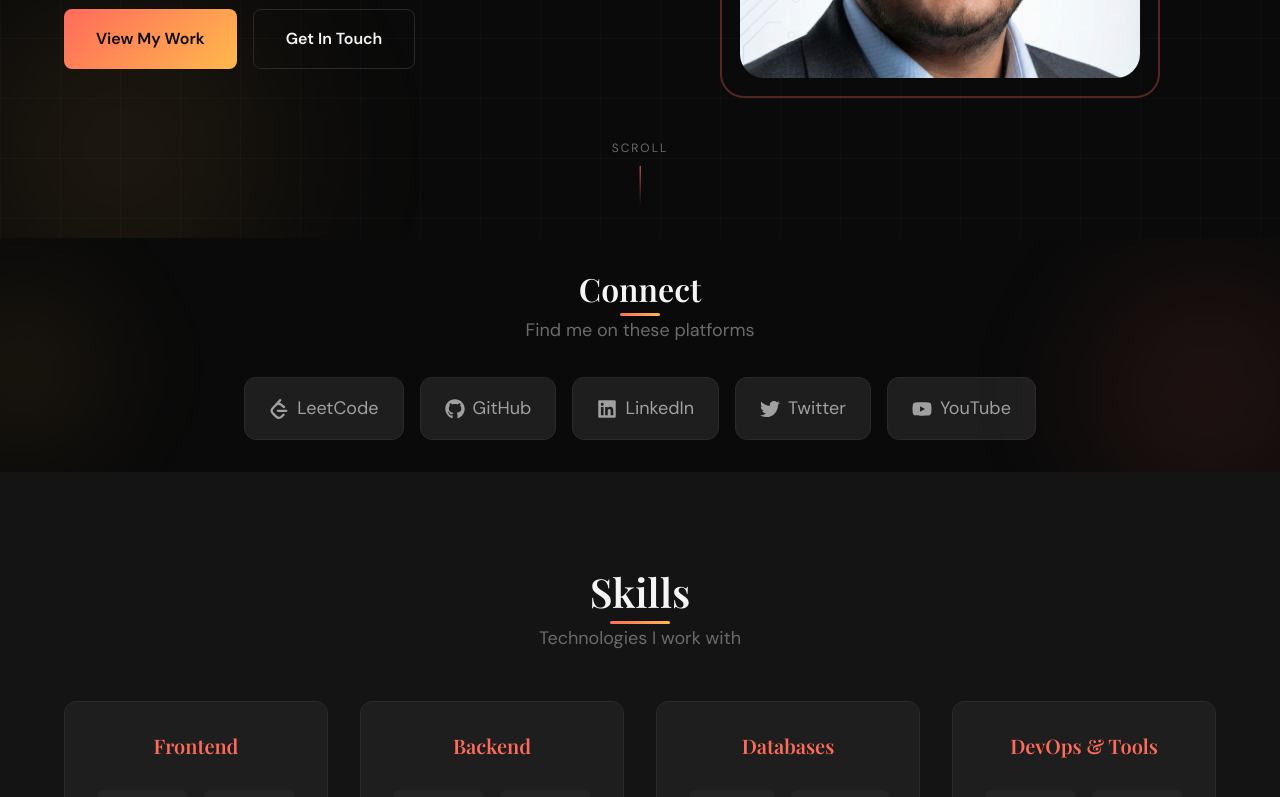
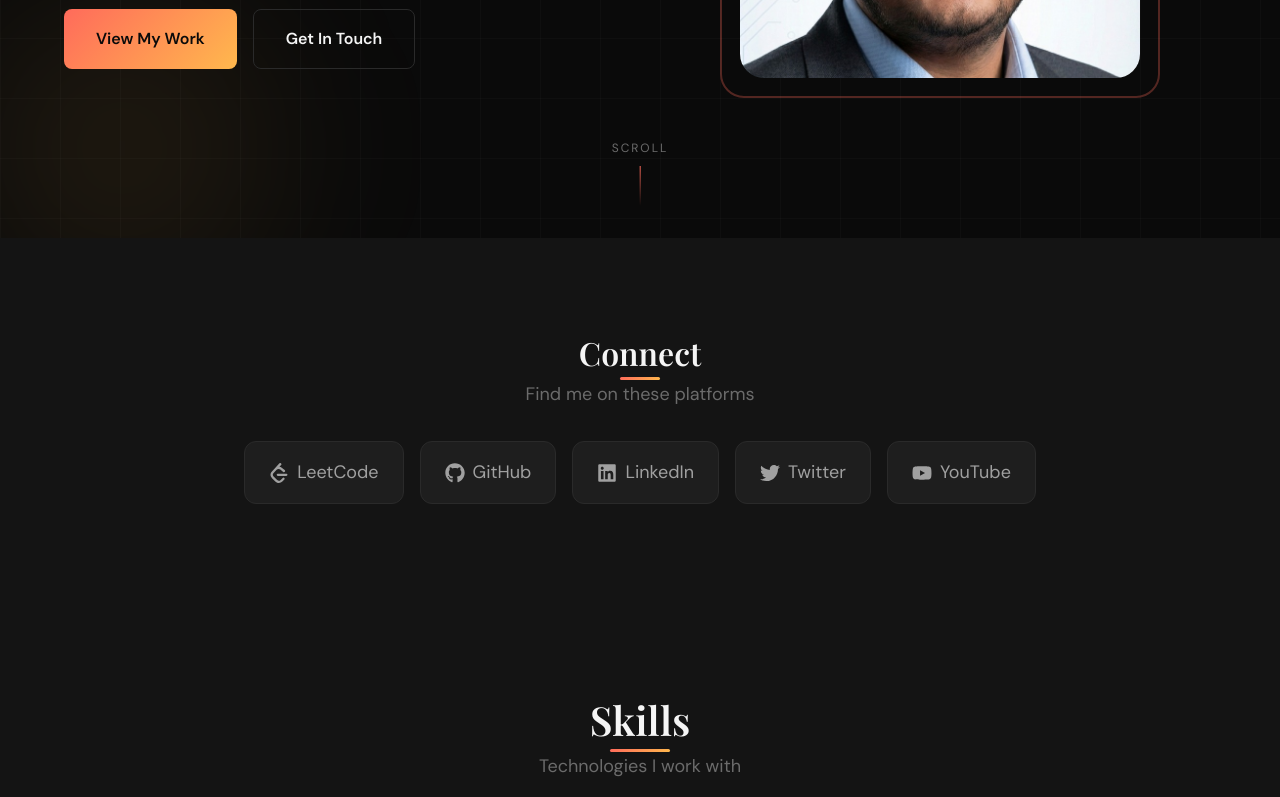
Before and after one commit to vineet1cg/PORTFOLIO, a React (Vite) app: page / in a window 1280 px wide. Shown: the part 562-1359 px from the top of the page. Built offline with nearby package versions, Linux system fonts and the light colour scheme.

Commit message:
Use Skills background for Connect section

```diff
--- a/src/components/SocialMedia.jsx
+++ b/src/components/SocialMedia.jsx
@@ -15,10 +15,6 @@ const socialLinks = [
 function SocialMedia() {
   return (
     <section className={styles.section}>
-      <div className={styles.background}>
-        <div className={styles.gradientOrb1}></div>
-        <div className={styles.gradientOrb2}></div>
-      </div>
       <div className={styles.container}>
         <motion.div
           className={styles.header}
--- a/src/components/SocialMedia.module.css
+++ b/src/components/SocialMedia.module.css
@@ -1,35 +1,7 @@
 .section {
-  padding: var(--space-8) 0;
+  padding: var(--space-24) 0;
+  background: var(--bg-secondary);
   position: relative;
-  overflow: hidden;
-}
-
-.background {
-  position: absolute;
-  inset: 0;
-  pointer-events: none;
-}
-
-.gradientOrb1 {
-  position: absolute;
-  top: -20%;
-  right: -10%;
-  width: 400px;
-  height: 400px;
-  background: radial-gradient(circle, rgba(255, 107, 91, 0.1) 0%, transparent 70%);
-  border-radius: 50%;
-  filter: blur(40px);
-}
-
-.gradientOrb2 {
-  position: absolute;
-  bottom: -20%;
-  left: -10%;
-  width: 300px;
-  height: 300px;
-  background: radial-gradient(circle, rgba(255, 184, 77, 0.08) 0%, transparent 70%);
-  border-radius: 50%;
-  filter: blur(40px);
 }
 
 .container {
```
